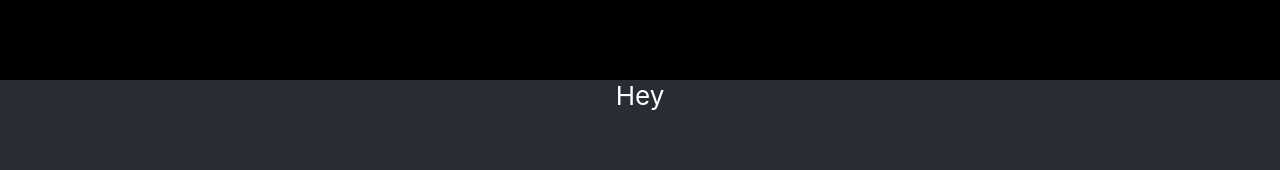
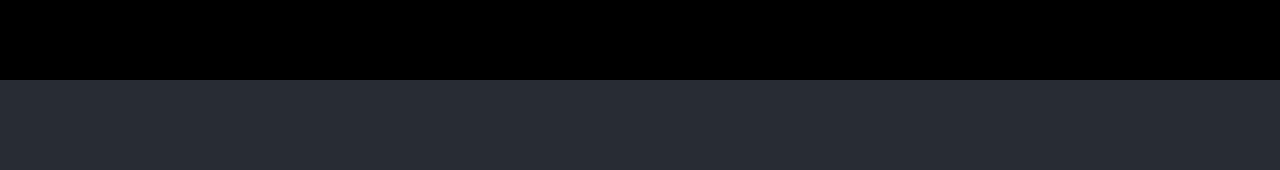
Before and after one commit to LeroyHutchinsonJ/creep-appV2, a React (Create React App) app: page / in a window 1280 px wide. Shown: the top 170 px of the page. Built offline with nearby package versions, Linux system fonts and the light colour scheme.

Commit message:
Update State
Used redux as a way to allow myself to update state

```diff
--- a/src/App.js
+++ b/src/App.js
@@ -5,18 +5,46 @@ import InputBox from './InputBox.js';
 //The provider connects the store to react
 import {Provider} from 'react-redux';
 //The store is where all of the state stuff is stored
-import {Store} from "redux";
+import {createStore, Store} from "redux";
+
+
+const initialState = {
+    email:''
+}
+
+
+//Need to learn how to access state
+
+//When the enter key is pressed, the action email should be the new email
+function reducer(state = initialState, action)
+{
+    if(action.type == 'EnterWasPressed')
+    {
+
+        return {email:action.email};
+    }
+    else
+    {
+        return state;
+    }
+}
+
+const store = createStore(reducer);
 
 
 function App() {
   return (
-      <div className="App">
-         <InputBox/>
+      <Provider store = {store}>
+
+          <div className="App">
+          <InputBox/>
+
           <div className="Details">
-            <div>Hey</div>
+              <div></div>
+          </div>
+            </div>
+      </Provider>
 
-            </div>
-    </div>
   )
 }
 
--- a/src/InputBox.js
+++ b/src/InputBox.js
@@ -1,17 +1,27 @@
 import React from 'react';
+import connect from "react-redux/es/connect/connect";
 
 class InputBox extends React.Component{
     //This will hold the email address value
     state = {
-        email:"",
-        text:"",
+        text:""
     }
+
+    //Create an action type that takes the text when enter is clicked
+    onEnterClick = email =>{
+        this.props.dispatch(    {type:'EnterWasPressed', email:{email} }   )
+    }
+
 
     //This function checks for when the enter key is pressed and then sets the value in the text field to the email in state
     handleEnterPress = a =>{
             if(a.key === "Enter")
             {
-            this.setState({email: this.state.text});
+                //When enter is clicked, the store email should be set to text
+                this.onEnterClick(this.state.text);
+           // this.setState({email: this.state.text});
+
+                //Set text back to blank
             this.setState({text: ""});
 
             }
@@ -41,6 +51,7 @@ class InputBox extends React.Component{
             </a>
             </div>
 
+
         </div>
         )
 
@@ -48,4 +59,12 @@ class InputBox extends React.Component{
 
 }
 
-export default InputBox;
+//Takes a state var parameter, sets email to state.email
+function mapStateToProps(state) {
+    return {
+        email: state.email
+    };
+}
+
+//What connect does is it connects input box to redux, hooks into redux takes the state, passes it into mapStateToProps, the return of mapStateToProps gets sent to your component as a prop
+export default connect(mapStateToProps)(InputBox);
```
